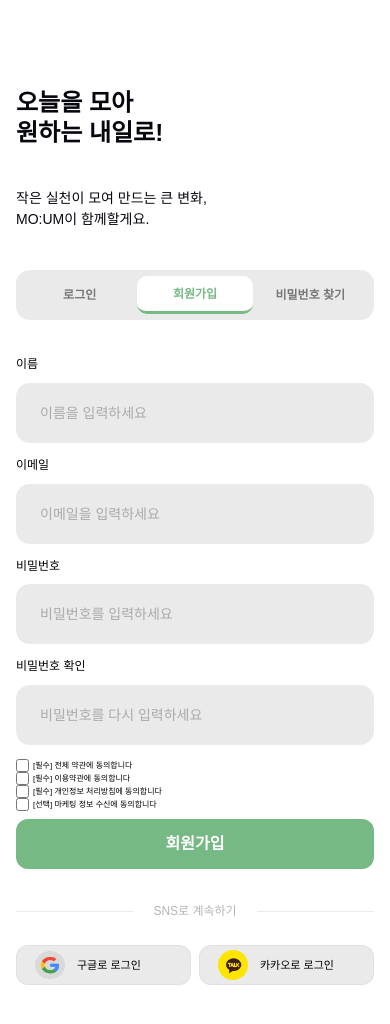
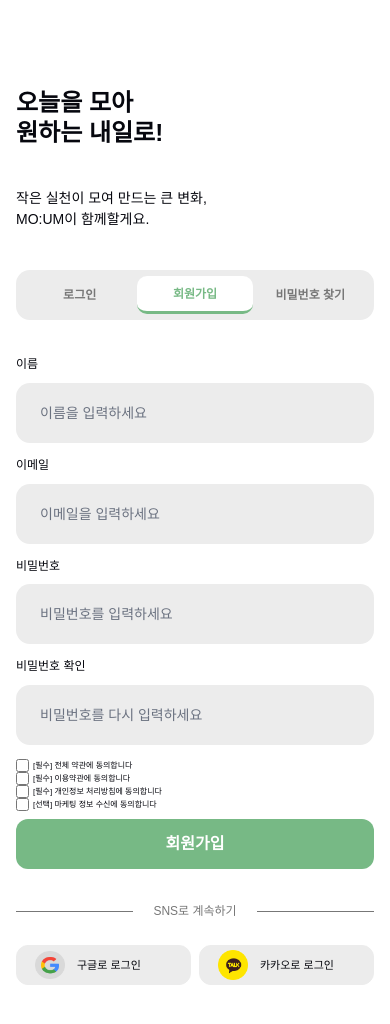
Before and after one commit to hgkang2/est_13_final_project, a Next.js app: page /register in a window 390 px wide. Shown: the top 1024 px of the page. Built offline with nearby package versions, Linux system fonts and the light colour scheme; no server answers; a web font is replaced by a local one.

Commit message:
fix: apply shared styles to auth pages

```diff
--- a/src/app/login/page.js
+++ b/src/app/login/page.js
@@ -51,7 +51,7 @@ export default function LoginPage() {
 
     return (
         <main className="page">
-        <section className="container">
+        <section className="auth-container">
         <div className="form-section">
         <div className="intro">
         <h1>오늘을 모아
--- a/src/app/passwordConfirm/page.js
+++ b/src/app/passwordConfirm/page.js
@@ -49,7 +49,7 @@ export default function PasswordConfirmPage() {
 
     return (
         <main className="page">
-        <section className="container">
+        <section className="auth-container">
         <div className="form-section">
         <div className="intro">
         <h1>오늘을 모아
--- a/src/app/register/page.js
+++ b/src/app/register/page.js
@@ -94,7 +94,7 @@ export default function RegisterPage() {
 
     return (
         <main className="page">
-        <section className="container">
+        <section className="auth-container">
         <div className="form-section">
         <div className="intro">
         <h1>오늘을 모아
--- a/src/styles/_auth.scss
+++ b/src/styles/_auth.scss
@@ -1,10 +1,4 @@
-:root {
-    --color-green: #77B985;
-    --color-white: #ffffff;
-    --color-gray: rgba(217, 217, 217, 0.55);
-    --color-black: #000000;
-    --color-text-gray: rgba(119, 119, 119, 0.55);
-}
+
 /*Desktop*/
 * {
     box-sizing: border-box;
@@ -19,7 +13,7 @@
     box-sizing: border-box;
 
 }
-.container {
+.auth-container {
     display: flex;
     width: 100%;
     max-width: 1840px;
@@ -72,7 +66,7 @@
     margin-top: 8px;
     border: 0;
     border-radius: 12px;
-    background-color: var(--color-green);
+    background-color: var(--color-point);
     color: var(--color-white);
     font-size: 20px;
     font-weight:700;
@@ -85,7 +79,7 @@
     padding: 6px;
     margin-bottom: 36px;
     border-radius: 14px;
-    background-color: rgba(217, 217, 217, 0.55);
+    background-color: var(--color-border-gray);
 
 
 }
@@ -113,9 +107,9 @@
 }
 .tabs .tab.active {
     background: #FFFFFF;
-    color: #77B985;
+    color: var(--color-point);
     font-weight: 700;
-    border-bottom: 3px solid #77B985;
+    border-bottom: 3px solid var(--color-point) ;
 
 }
 .input {
@@ -125,7 +119,7 @@
 .input label {
     display: block;
     margin-bottom: 10px;
-    color: var(--color-black);
+    color: var(--color-text);
     font-size: 18px;
     font-weight: 500;
 }
@@ -136,8 +130,8 @@
     border: 0;
     border-radius: 14px;
     outline: none;
-    background-color: var(--color-gray);
-    color: var(--color-black);
+    background-color: var(--color-border-gray);
+    color: var(--color-gray);
     font-size: 20px;
 }
 .input input::placeholder {
@@ -155,7 +149,7 @@
     align-items: center;
     gap: 10px;
     font-size: 12px;
-    color: #000000;
+    color: var(--color-text);
     cursor: pointer;
 }
 .termItem input [type="checkbox"] {
@@ -164,8 +158,8 @@
     height: 18px;
     margin: 0;
     flex-shrink: 0;
-    background-color: #D9D9D9;
-    accent-color: #58d391;
+    background-color: var(--color-border-gray);
+    accent-color: var(--color-expense-transportation);
 }
 .termItem span {
     line-height: 1.4;
@@ -183,13 +177,12 @@
     align-items: center;
     gap: 20px;
     margin-bottom: 28px;
-    color: var(--color-text-gray);
+    color: var(--color-light-gray);
     text-align: center;
 }
 .sns-title p {
     margin: 0;
     white-space: nowrap;
-    background-color: var(--color-white);
     font-size: 16px;
     font-weight: 500;
 
@@ -197,7 +190,7 @@
 .sns-title span {
     flex: 1;
     height: 1px;
-    background-color: var(--color-gray);
+    background-color: var(--color-light-gray);
 }
 .sns-buttons {
     width: 100%;
@@ -213,10 +206,10 @@
     justify-content: center;
     gap: 10px;
     padding: 10px 8px;
-    border: 1px solid var(--color-gray);
+    border: 1px solid var(--color-border-gray);
     border-radius: 12px;
-    background-color: var(--color-gray);
-    color: var(--color-black);
+    background-color: var(--color-border-gray);
+    color: var(--color-text);
     font-size: 16px;
     font-weight: 500;
     cursor: pointer;
@@ -245,7 +238,7 @@
   width: 420px;
   padding: 40px;
   border-radius: 20px;
-  background: #fff;
+  background: var(--color-white);
   box-shadow: 0 20px 50px rgba(0, 0, 0, 0.18);
 }
 
@@ -259,7 +252,7 @@
   width: 100%;
   height: 56px;
   padding: 0 16px;
-  border: 1px solid #ddd;
+  border: 1px solid var(--color-border-gray);
   border-radius: 12px;
 }
 
@@ -268,8 +261,8 @@
   height: 56px;
   border: 0;
   border-radius: 12px;
-  background: #77b985;
-  color: #fff;
+  background: var(--color-point);
+  color: var(--color-white);
   font-weight: 700;
   cursor: pointer;
 }
@@ -286,7 +279,7 @@
         padding: 24px;
         overflow-y: auto;
     }
-    .container {
+    .auth-container {
         width: 100%;
         min-height: 100vh;
         height: auto;
@@ -409,7 +402,7 @@
         padding: 24px 16px;
         box-sizing: border-box;
     }
-    .container {
+    .auth-container {
         width: calc(100vw - 32px);
         max-width: 358px;
         margin: 0 auto;
```
